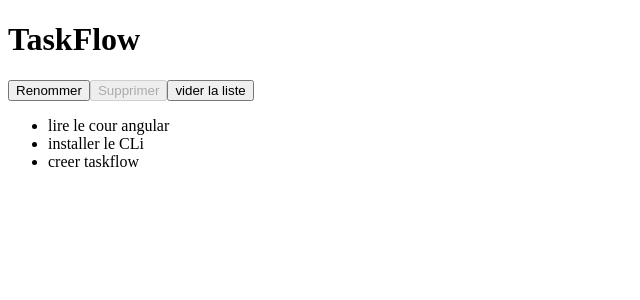
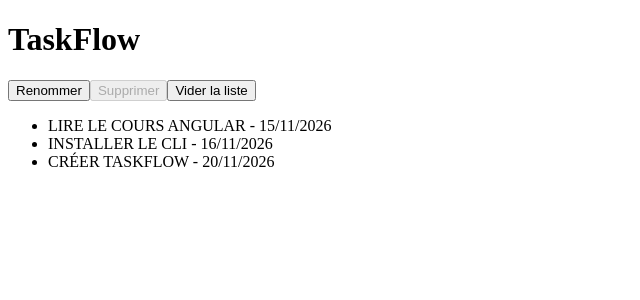
Before and after one commit to Salmamch4/taskflow, an Angular app in the folder taskflow/: page / in a window 1280 px wide. Shown: the top 300 px of the page, without its empty margins (0-640 px from the left). Built offline with nearby package versions, Linux system fonts and the light colour scheme.

Commit message:
feat(ex3): formatage avec les pipes date et uppercase

```diff
--- a/taskflow/src/app/task-list/task-list.html
+++ b/taskflow/src/app/task-list/task-list.html
@@ -1,12 +1,11 @@
-<button (click)="clear()">vider la liste</button>
+<button (click)="clear()">Vider la liste</button>
 
-@if (tasks.length ===0){
-    <p class="empty">aucun tache pour l'instant</p>
+@if (tasks.length === 0) {
+  <p class="empty">Aucune tâche pour l’instant</p>
+} @else {
+  <ul>
+    @for (task of tasks; track task.id) {
+      <li>{{ task.title | uppercase }} - {{ task.dueDate | date:'dd/MM/yyyy' }}</li>
+    }
+  </ul>
 }
-@else {
-    <ul>
-        @for (task of tasks; track task.id){
-            <li>{{task.title}}</li>
-        }
-    </ul>
-}
--- a/taskflow/src/app/task-list/task-list.ts
+++ b/taskflow/src/app/task-list/task-list.ts
@@ -1,19 +1,20 @@
 import { Component } from '@angular/core';
+import { DatePipe, UpperCasePipe } from '@angular/common';
 
 @Component({
   selector: 'app-task-list',
-  imports: [],
+  imports: [DatePipe, UpperCasePipe],
   templateUrl: './task-list.html',
-  styleUrl: './task-list.scss',
+  styleUrl: './task-list.scss'
 })
 export class TaskList {
   tasks = [
-    {id:1, title:'lire le cour angular'},
-    {id:2, title:'installer le CLi'},
-    {id:3, title:'creer taskflow'},
+    { id: 1, title: 'Lire le cours Angular', dueDate: '2026-11-15' },
+    { id: 2, title: 'Installer le CLI', dueDate: '2026-11-16' },
+    { id: 3, title: 'Créer TaskFlow', dueDate: '2026-11-20' }
   ];
 
-  clear(){
-    this.tasks=[];
+  clear() {
+    this.tasks = [];
   }
 }
```
